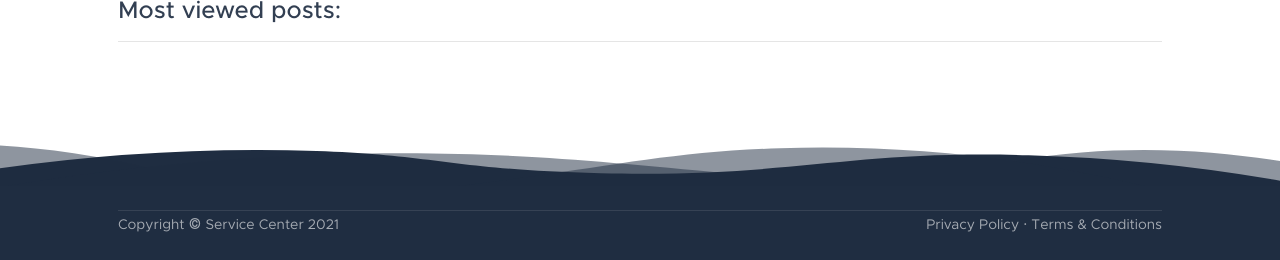
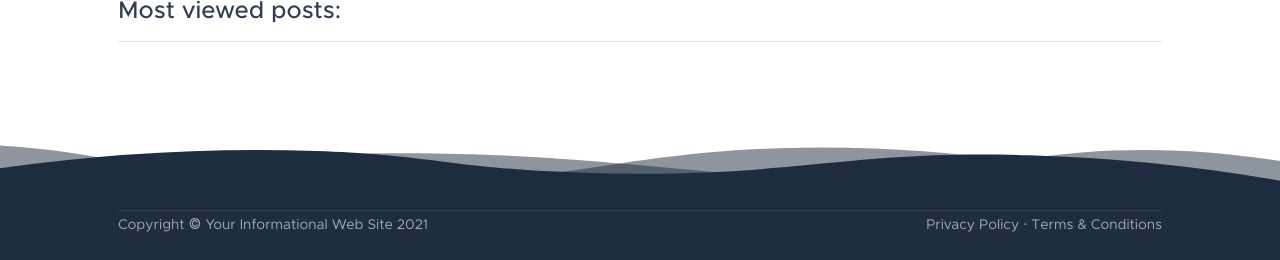
Before and after one commit to vitaliistankov/WebDev-with-PHP-PDO-and-MySQL, a PHP site: page /techbarik/categories.php?category_name=1 in a window 1280 px wide. Shown: the part 1138-1398 px from the top of the page. Run offline with PHP 8.4, Linux system fonts and the light colour scheme; data that the repository does not hold is empty.

Commit message:
Changing the name on the site

```diff
--- a/about.php
+++ b/about.php
@@ -7,7 +7,7 @@
 
                     <nav class="navbar navbar-marketing navbar-expand-lg bg-white navbar-light">
                         <div class="container">
-                            <a class="navbar-brand text-dark" href="index.php">Service Center</a><button class="navbar-toggler" type="button" data-toggle="collapse" data-target="#navbarSupportedContent" aria-controls="navbarSupportedContent" aria-expanded="false" aria-label="Toggle navigation"><img src="img/menu.png" style="height:20px;width:25px" /><i data-feather="menu"></i></button>
+                            <a class="navbar-brand text-dark" href="index.php">Your Informational Web Site</a><button class="navbar-toggler" type="button" data-toggle="collapse" data-target="#navbarSupportedContent" aria-controls="navbarSupportedContent" aria-expanded="false" aria-label="Toggle navigation"><img src="img/menu.png" style="height:20px;width:25px" /><i data-feather="menu"></i></button>
                             <div class="collapse navbar-collapse" id="navbarSupportedContent">
                                 <ul class="navbar-nav ml-auto mr-lg-5">
                                     <li class="nav-item">
@@ -65,7 +65,7 @@
                     <div class="container">
                         <hr class="my-1" />
                         <div class="row align-items-center">
-                            <div class="col-md-6 small">Copyright &#xA9; Service Center 2021</div>
+                            <div class="col-md-6 small">Copyright &#xA9; Your Informational Web Site 2021</div>
                             <div class="col-md-6 text-md-right small">
                                 <a href="privacy-policy.php">Privacy Policy</a>
                                 &#xB7;
--- a/categories.php
+++ b/categories.php
@@ -7,7 +7,7 @@
 
                     <nav class="navbar navbar-marketing navbar-expand-lg bg-white navbar-light">
                         <div class="container">
-                            <a class="navbar-brand text-dark" href="index.php">Service Center</a><button class="navbar-toggler" type="button" data-toggle="collapse" data-target="#navbarSupportedContent" aria-controls="navbarSupportedContent" aria-expanded="false" aria-label="Toggle navigation"><img src="img/menu.png" style="height:20px;width:25px" /><i data-feather="menu"></i></button>
+                            <a class="navbar-brand text-dark" href="index.php">Your Informational Web Site</a><button class="navbar-toggler" type="button" data-toggle="collapse" data-target="#navbarSupportedContent" aria-controls="navbarSupportedContent" aria-expanded="false" aria-label="Toggle navigation"><img src="img/menu.png" style="height:20px;width:25px" /><i data-feather="menu"></i></button>
                             <div class="collapse navbar-collapse" id="navbarSupportedContent">
                                 <ul class="navbar-nav ml-auto mr-lg-5">
                                     <li class="nav-item">
@@ -326,7 +326,7 @@
                     <div class="container">
                         <hr class="mb-1" />
                         <div class="row align-items-center">
-                            <div class="col-md-6 small">Copyright &#xA9; Service Center 2021</div>
+                            <div class="col-md-6 small">Copyright &#xA9; Your Informational Web Site 2021</div>
                             <div class="col-md-6 text-md-right small">
                                 <a href="privacy-policy.php">Privacy Policy</a>
                                 &#xB7;
--- a/category-search.php
+++ b/category-search.php
@@ -7,7 +7,7 @@
 
                     <nav class="navbar navbar-marketing navbar-expand-lg bg-white navbar-light">
                         <div class="container">
-                            <a class="navbar-brand text-dark" href="index.php">Service Center</a><button class="navbar-toggler" type="button" data-toggle="collapse" data-target="#navbarSupportedContent" aria-controls="navbarSupportedContent" aria-expanded="false" aria-label="Toggle navigation"><img src="img/menu.png" style="height:20px;width:25px" /><i data-feather="menu"></i></button>
+                            <a class="navbar-brand text-dark" href="index.php">Your Informational Web Site</a><button class="navbar-toggler" type="button" data-toggle="collapse" data-target="#navbarSupportedContent" aria-controls="navbarSupportedContent" aria-expanded="false" aria-label="Toggle navigation"><img src="img/menu.png" style="height:20px;width:25px" /><i data-feather="menu"></i></button>
                             <div class="collapse navbar-collapse" id="navbarSupportedContent">
                                 <ul class="navbar-nav ml-auto mr-lg-5">
                                     <li class="nav-item">
@@ -214,7 +214,7 @@
                     <div class="container">
                         <hr class="my-1" />
                         <div class="row align-items-center">
-                            <div class="col-md-6 small">Copyright &#xA9; Service Center 2021</div>
+                            <div class="col-md-6 small">Copyright &#xA9; Your Informational Web Site 2021</div>
                             <div class="col-md-6 text-md-right small">
                                 <a href="privacy-policy.php">Privacy Policy</a>
                                 &#xB7;
--- a/contact.php
+++ b/contact.php
@@ -146,7 +146,7 @@
                     <div class="container">
                         <hr class="my-1" />
                         <div class="row align-items-center">
-                            <div class="col-md-6 small">Copyright &#xA9; Service Center 2021</div>
+                            <div class="col-md-6 small">Copyright &#xA9; Your Informational Web Site 2021</div>
                             <div class="col-md-6 text-md-right small">
                                 <a href="privacy-policy.php">Privacy Policy</a>
                                 &#xB7;
--- a/index.php
+++ b/index.php
@@ -7,7 +7,7 @@
 
                     <nav class="navbar navbar-marketing navbar-expand-lg bg-white  navbar-light">
                         <div class="container">
-                            <a class="navbar-brand text-dark" href="index.php">Service Center</a>
+                            <a class="navbar-brand text-dark" href="index.php">Your Informational Web Site</a>
                             <button class="navbar-toggler" type="button" data-toggle="collapse" data-target="#navbarSupportedContent" aria-controls="navbarSupportedContent" aria-expanded="false" aria-label="Toggle navigation">
                                 <img src="img/menu.png" style="height:20px;width:25px" /><i data-feather="menu"></i>
                             </button>
@@ -39,7 +39,7 @@
                                 <div class="row justify-content-center">
                                     <div class="col-xl-8 col-lg-10 text-center">
 
-                                        <h1 class="page-header-title">Welcome to Service Center</h1>
+                                        <h1 class="page-header-title">Welcome to Your Informational Web Site</h1>
                                         <p class="page-header-text mb-5">Are you searching for some content that you haven't found yet? Try searching in the search box below!</p>
                                         <form class="page-header-signup mb-2 mb-md-0" action="search.php" method="POST">
                                             <div class="form-row justify-content-center">
@@ -355,7 +355,7 @@
                     <div class="container">
                         <hr class="mb-1" />
                         <div class="row align-items-center">
-                            <div class="col-md-6 small">Copyright &#xA9; Service Center 2021</div>
+                            <div class="col-md-6 small">Copyright &#xA9; Your Informational Web Site 2021</div>
                             <div class="col-md-6 text-md-right small">
                                 <a href="privacy-policy.php">Privacy Policy</a>
                                 &#xB7;
--- a/page.php
+++ b/page.php
@@ -6,7 +6,7 @@
 
                     <nav class="navbar navbar-marketing navbar-expand-lg bg-white navbar-light">
                         <div class="container">
-                            <a class="navbar-brand text-dark" href="index.php">Service Center</a><button class="navbar-toggler" type="button" data-toggle="collapse" data-target="#navbarSupportedContent" aria-controls="navbarSupportedContent" aria-expanded="false" aria-label="Toggle navigation"><img src="img/menu.png" style="height:20px;width:25px" /><i data-feather="menu"></i></button>
+                            <a class="navbar-brand text-dark" href="index.php">Your Informational Web Site</a><button class="navbar-toggler" type="button" data-toggle="collapse" data-target="#navbarSupportedContent" aria-controls="navbarSupportedContent" aria-expanded="false" aria-label="Toggle navigation"><img src="img/menu.png" style="height:20px;width:25px" /><i data-feather="menu"></i></button>
                             <div class="collapse navbar-collapse" id="navbarSupportedContent">
                                 <ul class="navbar-nav ml-auto mr-lg-5">
                                     <li class="nav-item">
@@ -63,7 +63,7 @@
                     <div class="container">
                         <hr class="my-1" />
                         <div class="row align-items-center">
-                            <div class="col-md-6 small">Copyright &#xA9; Service Center 2020</div>
+                            <div class="col-md-6 small">Copyright &#xA9; Your Informational Web Site 2020</div>
                             <div class="col-md-6 text-md-right small">
                                 <a href="#">Privacy Policy</a>
                                 &#xB7;
--- a/privacy-policy.php
+++ b/privacy-policy.php
@@ -7,7 +7,7 @@
 
                     <nav class="navbar navbar-marketing navbar-expand-lg bg-white navbar-light">
                         <div class="container">
-                            <a class="navbar-brand text-dark" href="index.php">Service Center</a><button class="navbar-toggler" type="button" data-toggle="collapse" data-target="#navbarSupportedContent" aria-controls="navbarSupportedContent" aria-expanded="false" aria-label="Toggle navigation"><img src="img/menu.png" style="height:20px;width:25px" /><i data-feather="menu"></i></button>
+                            <a class="navbar-brand text-dark" href="index.php">Your Informational Web Site</a><button class="navbar-toggler" type="button" data-toggle="collapse" data-target="#navbarSupportedContent" aria-controls="navbarSupportedContent" aria-expanded="false" aria-label="Toggle navigation"><img src="img/menu.png" style="height:20px;width:25px" /><i data-feather="menu"></i></button>
                             <div class="collapse navbar-collapse" id="navbarSupportedContent">
                                 <ul class="navbar-nav ml-auto mr-lg-5">
                                     <li class="nav-item">
@@ -65,7 +65,7 @@
                     <div class="container">
                         <hr class="my-1" />
                         <div class="row align-items-center">
-                            <div class="col-md-6 small">Copyright &#xA9; Service Center 2021</div>
+                            <div class="col-md-6 small">Copyright &#xA9; Your Informational Web Site 2021</div>
                             <div class="col-md-6 text-md-right small">
                                 <a href="privacy-policy.php">Privacy Policy</a>
                                 &#xB7;
--- a/search.php
+++ b/search.php
@@ -7,7 +7,7 @@
 
                     <nav class="navbar navbar-marketing navbar-expand-lg bg-white navbar-light">
                         <div class="container">
-                            <a class="navbar-brand text-dark" href="index.php">Service Center</a><button class="navbar-toggler" type="button" data-toggle="collapse" data-target="#navbarSupportedContent" aria-controls="navbarSupportedContent" aria-expanded="false" aria-label="Toggle navigation"><img src="img/menu.png" style="height:20px;width:25px" /><i data-feather="menu"></i></button>
+                            <a class="navbar-brand text-dark" href="index.php">Your Informational Web Site</a><button class="navbar-toggler" type="button" data-toggle="collapse" data-target="#navbarSupportedContent" aria-controls="navbarSupportedContent" aria-expanded="false" aria-label="Toggle navigation"><img src="img/menu.png" style="height:20px;width:25px" /><i data-feather="menu"></i></button>
                             <div class="collapse navbar-collapse" id="navbarSupportedContent">
                                 <ul class="navbar-nav ml-auto mr-lg-5">
                                     <li class="nav-item">
@@ -210,7 +210,7 @@
                     <div class="container">
                         <hr class="my-1" />
                         <div class="row align-items-center">
-                            <div class="col-md-6 small">Copyright &#xA9; Service Center 2021</div>
+                            <div class="col-md-6 small">Copyright &#xA9; Your Informational Web Site 2021</div>
                             <div class="col-md-6 text-md-right small">
                                 <a href="privacy-policy.php">Privacy Policy</a>
                                 &#xB7;
--- a/single.php
+++ b/single.php
@@ -7,7 +7,7 @@
 
                     <nav class="navbar navbar-marketing navbar-expand-lg bg-white navbar-light">
                         <div class="container">
-                            <a class="navbar-brand text-dark" href="index.php">Service Center</a><button class="navbar-toggler" type="button" data-toggle="collapse" data-target="#navbarSupportedContent" aria-controls="navbarSupportedContent" aria-expanded="false" aria-label="Toggle navigation"><img src="img/menu.png" style="height:20px;width:25px" /><i data-feather="menu"></i></button>
+                            <a class="navbar-brand text-dark" href="index.php">Your Informational Web Site</a><button class="navbar-toggler" type="button" data-toggle="collapse" data-target="#navbarSupportedContent" aria-controls="navbarSupportedContent" aria-expanded="false" aria-label="Toggle navigation"><img src="img/menu.png" style="height:20px;width:25px" /><i data-feather="menu"></i></button>
                             <div class="collapse navbar-collapse" id="navbarSupportedContent">
                                 <ul class="navbar-nav ml-auto mr-lg-5">
                                     <li class="nav-item">
@@ -234,7 +234,7 @@
                     <div class="container">
                         <hr class="my-1" />
                         <div class="row align-items-center">
-                            <div class="col-md-6 small">Copyright &#xA9; Service Center 2021</div>
+                            <div class="col-md-6 small">Copyright &#xA9; Your Informational Web Site 2021</div>
                             <div class="col-md-6 text-md-right small">
                                 <a href="privacy-policy.php">Privacy Policy</a>
                                 &#xB7;
--- a/terms-conditions.php
+++ b/terms-conditions.php
@@ -7,7 +7,7 @@
 
                     <nav class="navbar navbar-marketing navbar-expand-lg bg-white navbar-light">
                         <div class="container">
-                            <a class="navbar-brand text-dark" href="index.php">Service Center</a><button class="navbar-toggler" type="button" data-toggle="collapse" data-target="#navbarSupportedContent" aria-controls="navbarSupportedContent" aria-expanded="false" aria-label="Toggle navigation"><img src="img/menu.png" style="height:20px;width:25px" /><i data-feather="menu"></i></button>
+                            <a class="navbar-brand text-dark" href="index.php">Your Informational Web Site</a><button class="navbar-toggler" type="button" data-toggle="collapse" data-target="#navbarSupportedContent" aria-controls="navbarSupportedContent" aria-expanded="false" aria-label="Toggle navigation"><img src="img/menu.png" style="height:20px;width:25px" /><i data-feather="menu"></i></button>
                             <div class="collapse navbar-collapse" id="navbarSupportedContent">
                                 <ul class="navbar-nav ml-auto mr-lg-5">
                                     <li class="nav-item">
@@ -65,7 +65,7 @@
                     <div class="container">
                         <hr class="my-1" />
                         <div class="row align-items-center">
-                            <div class="col-md-6 small">Copyright &#xA9; Service Center 2021</div>
+                            <div class="col-md-6 small">Copyright &#xA9; Your Informational Web Site 2021</div>
                             <div class="col-md-6 text-md-right small">
                                 <a href="privacy-policy.php">Privacy Policy</a>
                                 &#xB7;
```
